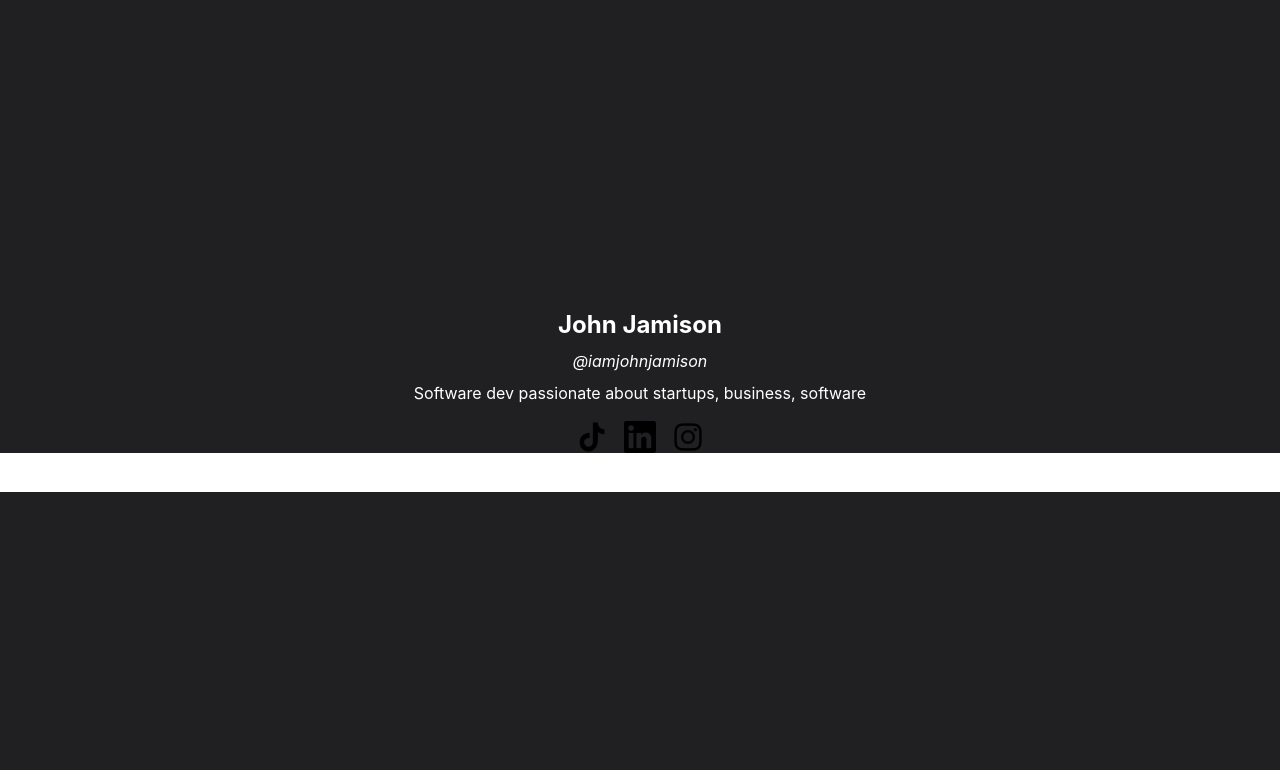
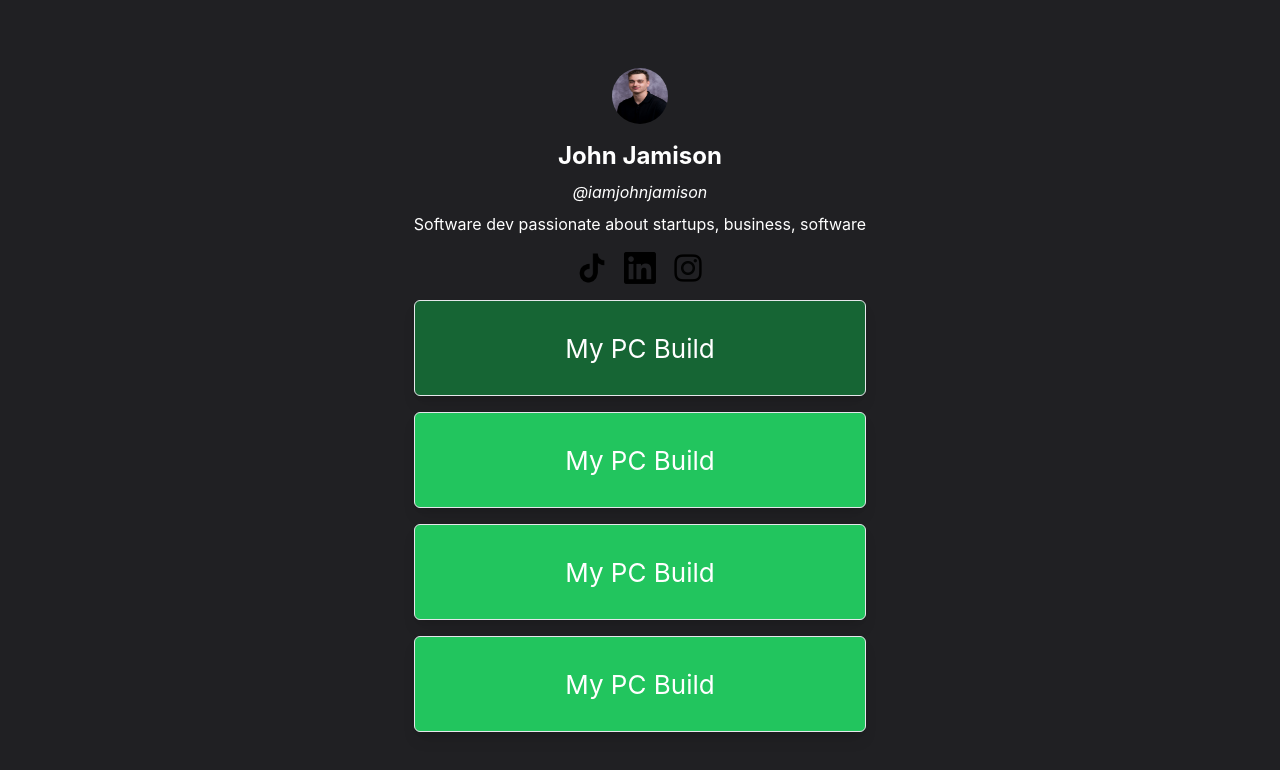
Before and after one commit to JWJamiso/link-in-bio, a React (Create React App) app: page / in a window 1280 px wide. Shown: the top 770 px of the page. Built offline with nearby package versions, Linux system fonts and the light colour scheme.

Commit message:
More work on link tiles, still need to be componentized

```diff
--- a/src/App.js
+++ b/src/App.js
@@ -1,21 +1,68 @@
-import './App.css';
+import "./App.css";
+import LinkTile from "./LinkTile";
 
 function App() {
   return (
     <div className="App">
       <header className="App-header">
-        <div>
-          <h1 className='font-bold text-2xl'>John Jamison</h1>
-          <p className="text-center italic text-base mt-2">@iamjohnjamison</p>
-          <p className='mt-2 text-base'>Software dev passionate about startups, business, software</p>
-        </div>
-        <div className='flex space-x-4 mt-4'>
-          <img className='h-8 w-8' src='/tiktok-icon.png'/>
-          <img className='h-8 w-8' src='/linkedin.png'/>
-          <img className='h-8 w-8' src='/instagram.png'/>
-        </div>
-        <div className='bg-white w-full space-y-4'>
-          <p>yaaaa</p>
+        <div className="flex flex-col items-center space-y-4">
+          <div>
+            <img className="w-14 h-14 rounded-full" src="/avatar.jpeg"></img>
+          </div>
+          <div>
+            <h1 className="font-bold text-2xl">John Jamison</h1>
+            <p className="text-center italic text-base mt-2">@iamjohnjamison</p>
+            <p className="mt-2 text-base">
+              Software dev passionate about startups, business, software
+            </p>
+          </div>
+          <div className="flex space-x-4 mt-4">
+            <img className="h-8 w-8" src="/tiktok-icon.png" />
+            <img className="h-8 w-8" src="/linkedin.png" />
+            <img className="h-8 w-8" src="/instagram.png" />
+          </div>
+          <div className="w-full space-y-4 mt-4 mx-auto">
+            <a
+              className="flex items-center justify-center text-center rounded-md border shadow-lg overflow-hidden h-24 bg-green-800"
+              href="https://pcpartpicker.com/b/w38J7P"
+              target="_blank"
+              rel="noopener noreferrer"
+            >
+              <div class="p-4">
+                <div class="text-md">My PC Build</div>
+              </div>
+            </a>
+            <a
+              className="flex items-center justify-center text-center rounded-md border shadow-lg overflow-hidden h-24 bg-green-500"
+              href="https://pcpartpicker.com/b/w38J7P"
+              target="_blank"
+              rel="noopener noreferrer"
+            >
+              <div class="p-4">
+                <div class="text-md">My PC Build</div>
+              </div>
+            </a>
+            <a
+              className="flex items-center justify-center text-center rounded-md border shadow-lg overflow-hidden h-24 bg-green-500"
+              href="https://pcpartpicker.com/b/w38J7P"
+              target="_blank"
+              rel="noopener noreferrer"
+            >
+              <div class="p-4">
+                <div class="text-md">My PC Build</div>
+              </div>
+            </a>
+            <a
+              className="flex items-center justify-center text-center rounded-md border shadow-lg overflow-hidden h-24 bg-green-500"
+              href="https://pcpartpicker.com/b/w38J7P"
+              target="_blank"
+              rel="noopener noreferrer"
+            >
+              <div class="p-4">
+                <div class="text-md">My PC Build</div>
+              </div>
+            </a>
+          </div>
         </div>
       </header>
     </div>
--- /dev/null
+++ b/src/LinkTile.js
@@ -0,0 +1,16 @@
+function LinkTile(link, title) {
+  return (
+    <a
+      className="flex items-center justify-center text-center rounded-md border shadow-lg overflow-hidden h-24 bg-green-500"
+      href="{link}"
+      target="_blank"
+      rel="noopener noreferrer"
+    >
+      <div class="p-4">
+        <div class="text-md">{title}</div>
+      </div>
+    </a>
+  );
+}
+
+export default LinkTile;
```
Also changed, not shown: public/avatar.jpeg (added).
